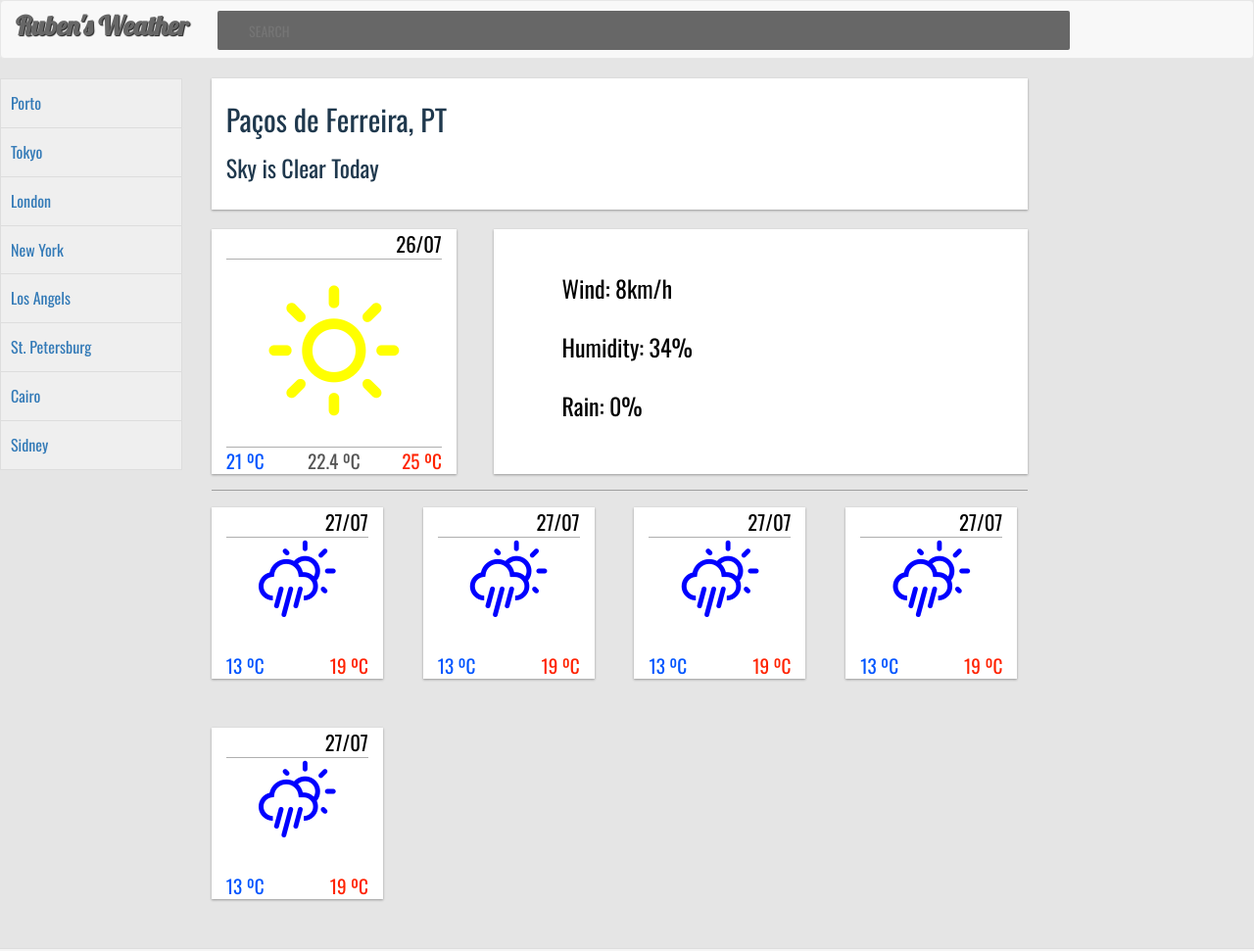
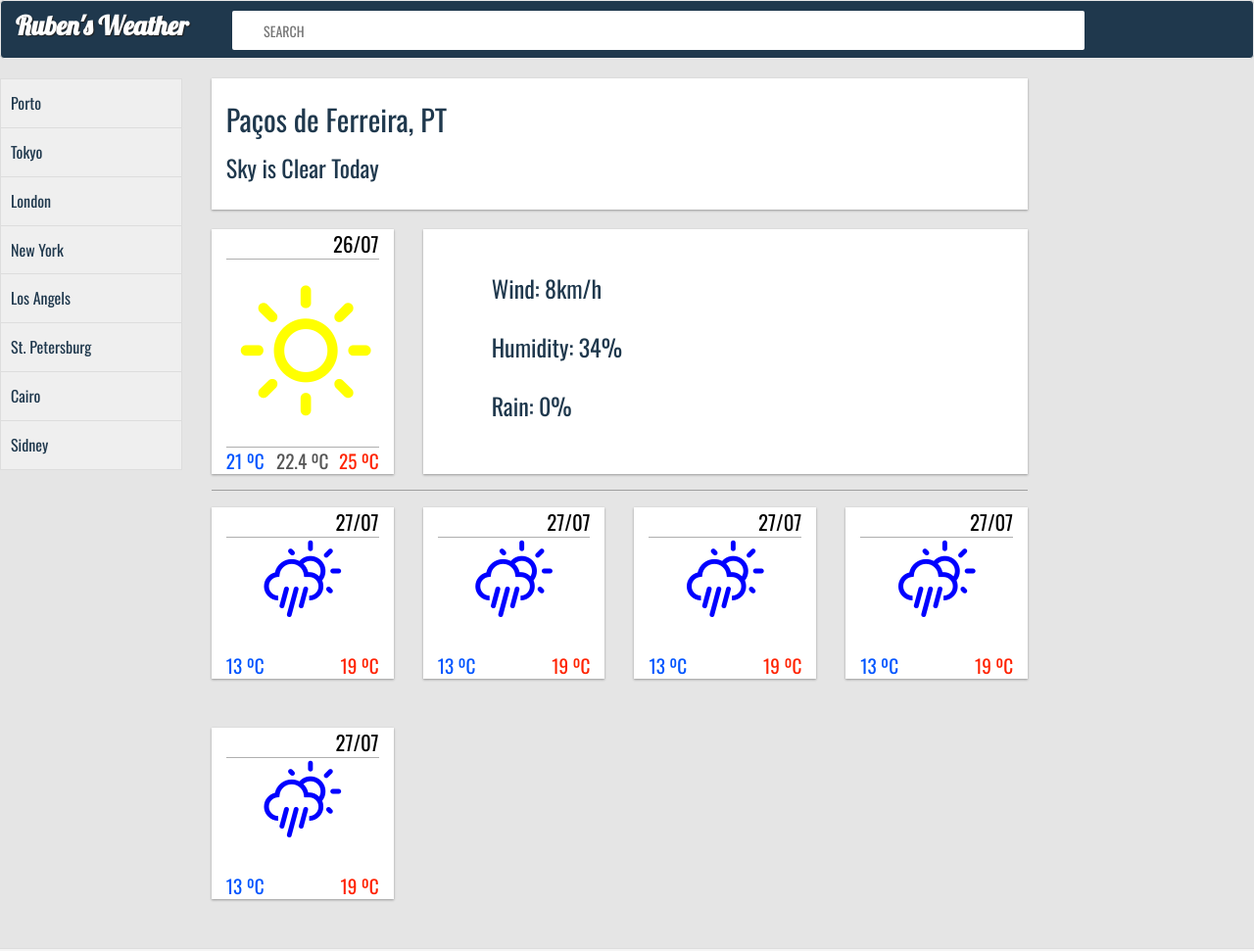
Before and after one commit to ruben-dossantos/weather-app, a plain HTML site: page index.html in a window 1280 px wide. Shown: the top 971 px of the page at 98% size. Drawn offline with nearby package versions, Linux system fonts and the light colour scheme.

Commit message:
better ui

```diff
--- a/css/styles.css
+++ b/css/styles.css
@@ -14,9 +14,13 @@ hr {
     padding: 0;
 }
 
+.navbar-default {
+    background-color: #1f384d;
+}
+
 .navbar-brand h1 {
     font-family: 'Lobster', cursive;
-    color: #676767;
+    color: #fff;
     font-size: 1.5em;
     font-weight: bold;
     text-shadow: 1px 1px 1px #222;
@@ -24,6 +28,7 @@ hr {
     margin-bottom: 0;
     line-height: .75;
     cursor: pointer;
+    margin-right: 15px;
 }
 
 .navbar-brand a:hover, .navbar-brand a:focus{
@@ -35,12 +40,12 @@ hr {
 }
 
 .navbar .navbar-search .search-query{
-    background: #676767;
+    background: #fff;
     border: none;
     border-radius: 2px;
     box-shadow: none;
     box-sizing: border-box;
-    color: #e5e5e5;
+    color: #222;
     font-size: 14px;
     height: 40px;
     width: 100%;
@@ -55,8 +60,6 @@ hr {
 
 .side-menu{
     width: 100%;
-    max-width: 200px;
-    min-width: 100px;
     padding:0;
     margin:0;
     float: left;
@@ -89,6 +92,7 @@ hr {
     border:1px solid #dddddd;
     border-bottom: 0;
     width: 100%;
+    color: #1f384d;
 }
 
 .side-menu-item:last-child a{
@@ -111,7 +115,6 @@ hr {
 .weather-square-lg {
     /* margin: 50px auto; center square */
     position: relative;
-    width: 250px;
     height: 250px;
     box-shadow: 0 1px 3px rgba(0,0,0,0.12), 0 1px 2px rgba(0,0,0,0.24);
     transition: all 0.3s cubic-bezier(.25,.8,.25,1);
@@ -166,6 +169,7 @@ hr {
 
 .weather-info {
     position:relative;
+    color: #1f384d;
     background-color: #fff;
     box-shadow: 0 1px 3px rgba(0,0,0,0.12), 0 1px 2px rgba(0,0,0,0.24);
     transition: all 0.3s cubic-bezier(.25,.8,.25,1);
@@ -190,7 +194,7 @@ hr {
     position: relative;
     /* margin: 50px auto; center square */
     margin-bottom: 50px;
-    width: 175px;
+
     height: 175px;
     box-shadow: 0 1px 3px rgba(0,0,0,0.12), 0 1px 2px rgba(0,0,0,0.24);
     transition: all 0.3s cubic-bezier(.25,.8,.25,1);
@@ -223,6 +227,9 @@ hr {
     .navbar .navbar-search{
         width: 700px;
     }
+    .weather-square-lg{
+        width: 250px;
+    }
 }
 /* small screens */
 @media (min-width: 768px) and (max-width: 991px) {
@@ -232,6 +239,7 @@ hr {
 
     .weather-square-lg {
         margin: 50px auto; /* center square */
+        width: 250px;
     }
 
     .weather-square-md {
@@ -252,6 +260,7 @@ hr {
 
     .weather-square-lg {
         margin: 50px auto; /* center square */
+        width: 250px;
     }
 
     .weather-square-md {
--- a/index.html
+++ b/index.html
@@ -90,7 +90,7 @@
 
 
             <div class="row">
-                <div class="col-lg-4 col-md-5">
+                <div class="col-lg-3 col-md-5">
                     <div class="weather-square-lg">
                         <div class="weather-image-lg"><i class="wi wi-day-sunny"></i></div>
                         <span class="weather-date">26/07</span>
@@ -100,7 +100,7 @@
 
                     </div>
                 </div>
-                <div class="col-lg-8 col-md-7">
+                <div class="col-lg-9 col-md-7">
                     <div class="weather-info">
                         <ul>
                             <li><span>Wind: </span> 8km/h</li>
```
